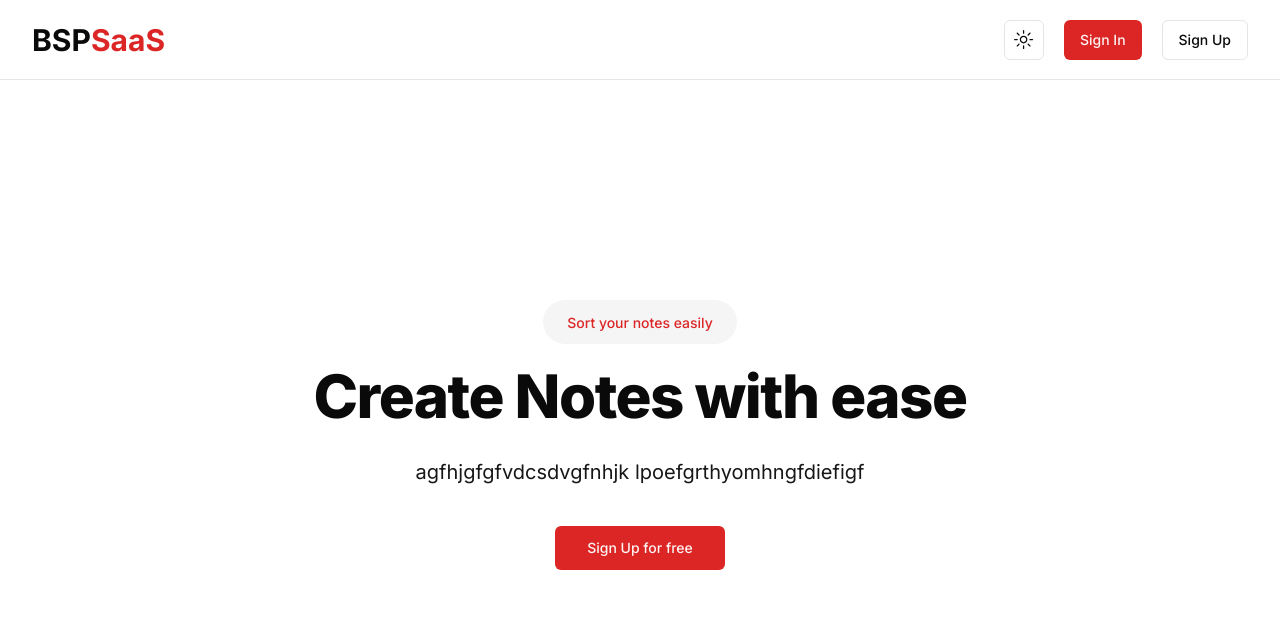
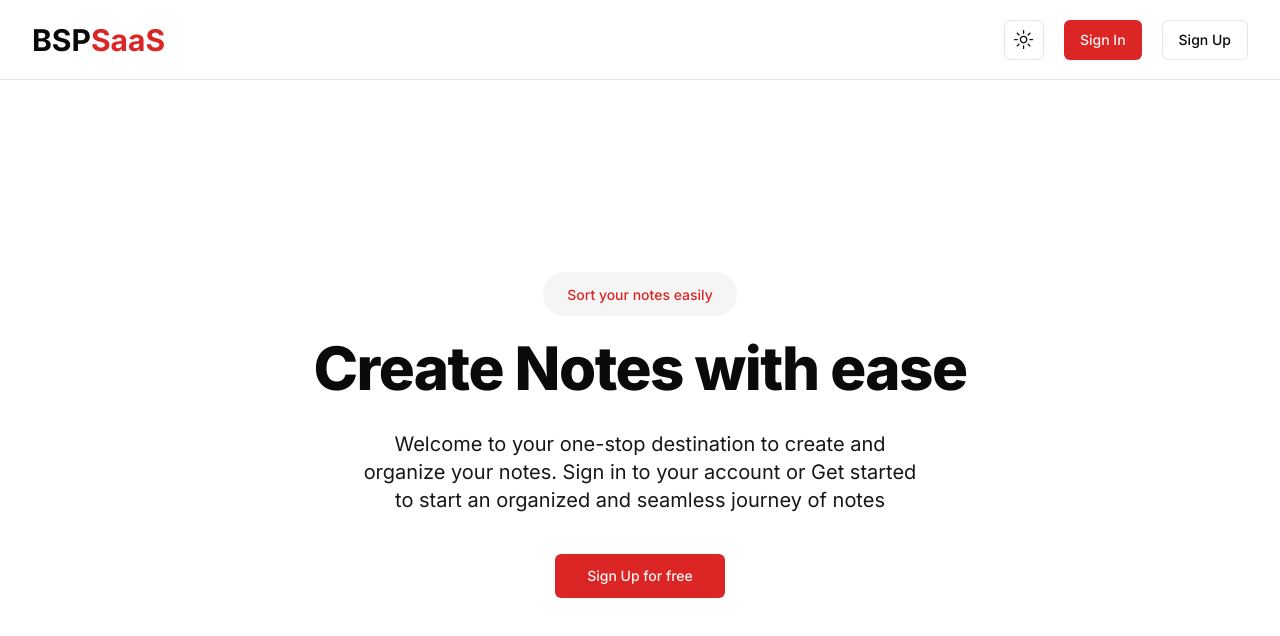
Before and after one commit to Sujith777/saas-app, a Next.js app: page / in a window 1280 px wide. Shown: the top 636 px of the page. Built offline with nearby package versions, Linux system fonts and the light colour scheme; no server answers.

Commit message:
Change description text on landing page

```diff
--- a/app/page.tsx
+++ b/app/page.tsx
@@ -23,7 +23,9 @@ export default async function Home() {
               Create Notes with ease
             </h1>
             <p className="max-w-xl mx-auto mt-8 text-base lg:text-xl text-secondary-foreground">
-              agfhjgfgfvdcsdvgfnhjk lpoefgrthyomhngfdiefigf
+              Welcome to your one-stop destination to create and organize your
+              notes. Sign in to your account or Get started to start an
+              organized and seamless journey of notes
             </p>
           </div>
           <div className="flex justify-center max-w-sm mx-auto mt-10">
```
